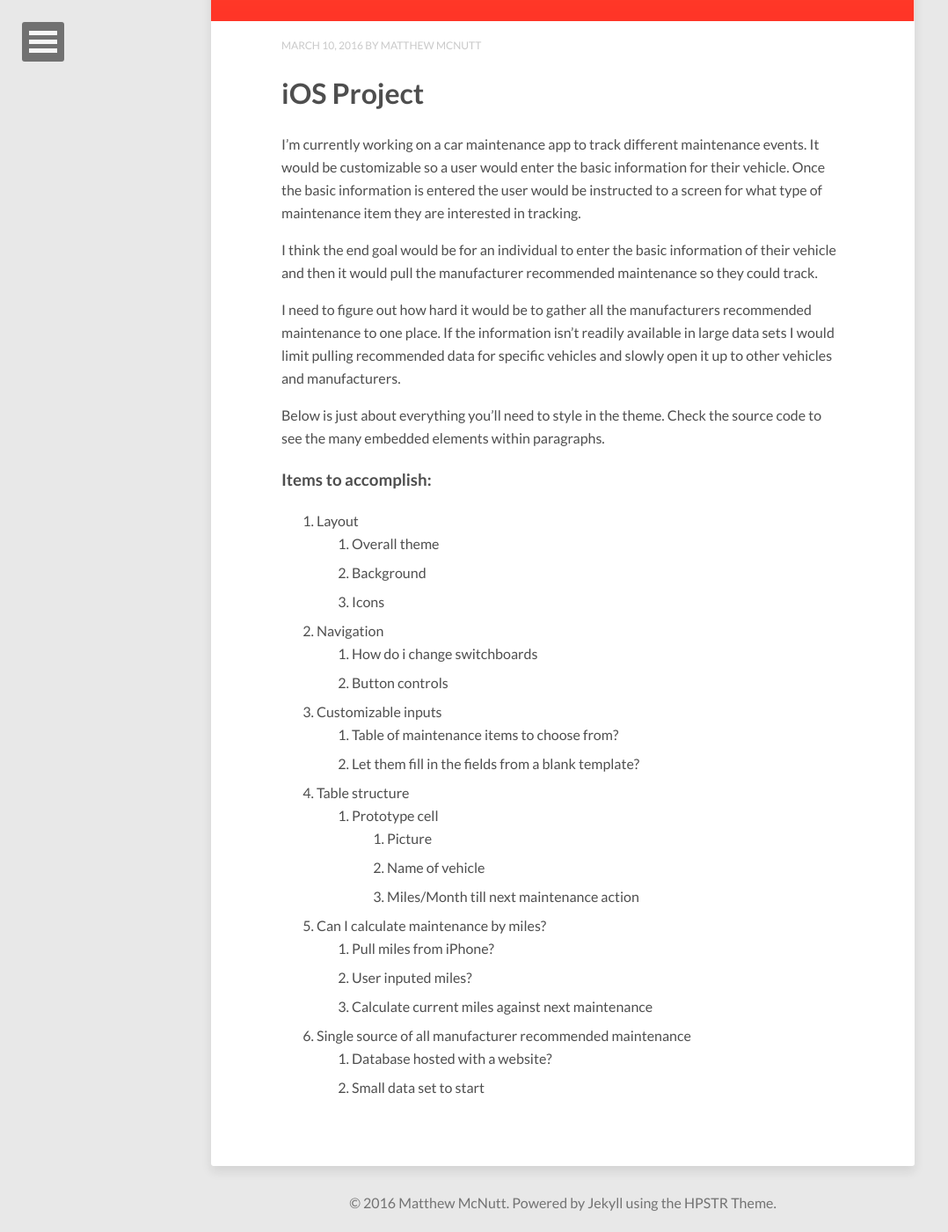
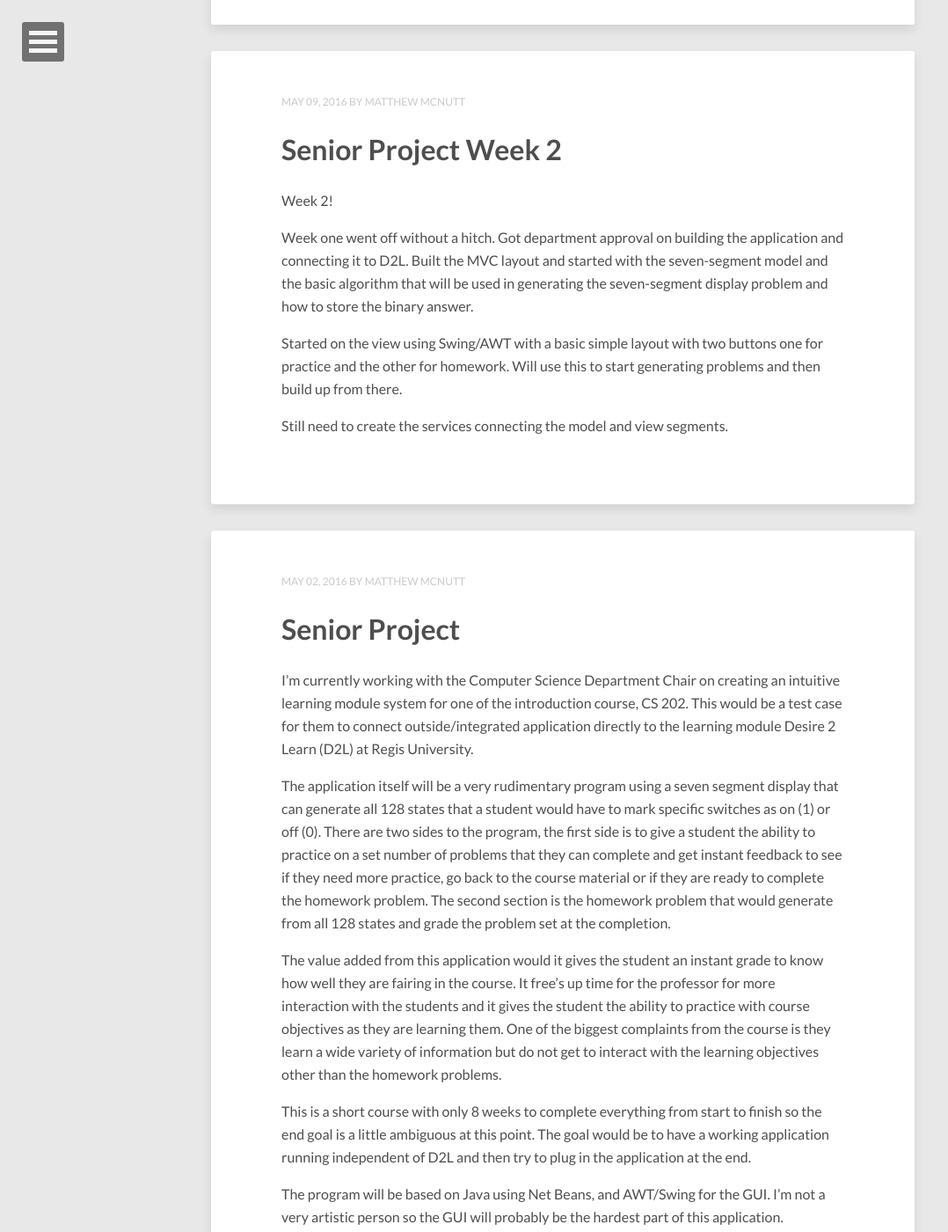
Before and after one commit to mattm86/mygithubpage, a Jekyll site: the page built from index.html, in a window 1280 px wide and 1400 px high, scrolled down 1226 px. Shown: the whole window at 88% size, without its empty margins (0-1078 px from the left). Built offline with Jekyll 4.4.1, drawn with Linux system fonts in a browser that asks for light colours; nearby versions of some CDN libraries; the list of posts is cut into pages by our own code; some of the changed text lies outside the part shown.

Commit message:
new posts
new posts on senior project

```diff
--- a/_config.yml
+++ b/_config.yml
@@ -10,7 +10,7 @@ url:
 owner:
   name:           Matthew McNutt
   avatar:         avatar.jpg
-  bio:            "Application Developer | Web Designer | Air Force Officer | Car Enthusiast"
+  bio:            "Application Developer | Air Force Officer | Car Enthusiast"
   email:          Matt@MatthewMcNutt.me
   # Social networking links used in footer. Update and remove as you like.
   twitter:
--- /dev/null
+++ b/_posts/2016-05-02-Senior-Project.md
@@ -0,0 +1,42 @@
+---
+layout: post
+title: Senior Project
+description: "A little information on the start of my Senior Project"
+modified: 2016-05-02
+tags: [Java, Senior Project]
+---
+
+I'm currently working with the Computer Science Department Chair on creating an intuitive learning module system for one of the introduction course, CS 202.  This would be a test case for them to connect outside/integrated application directly to the learning module Desire 2 Learn (D2L) at Regis University.
+
+The application itself will be a very rudimentary program using a seven segment display that can generate all 128 states that a student would have to mark specific switches as on (1) or off (0). There are two sides to the program, the first side is to give a student the ability to practice on a set number of problems that they can complete and get instant feedback to see if they need more practice, go back to the course material or if they are ready to complete the homework problem.  The second section is the homework problem that would generate from all 128 states and grade the problem set at the completion.
+
+The value added from this application would it gives the student an instant grade to know how well they are fairing in the course.  It free's up time for the professor for more interaction with the students and it gives the student the ability to practice with course objectives as they are learning them.  One of the biggest complaints from the course is they learn a wide variety of information but do not get to interact with the learning objectives other than the homework problems.
+
+This is a short course with only 8 weeks to complete everything from start to finish so the end goal is a little ambiguous at this point.  The goal would be to have a working application running independent of D2L and then try to plug in the application at the end.
+
+The program will be based on Java using Net Beans, and AWT/Swing for the GUI.  I'm not a very artistic person so the GUI will probably be the hardest part of this application.
+
+### Items to accomplish:
+
+1. Layout
+   1. Overall theme
+   2. Main Page
+   3. Homework Page
+   4. Practice Page
+2. Practice Page
+   1. Allow student to generate # of problems from 1-10
+   2. Only generate from a specific problem set
+3. Button Controls
+   1. Submit
+   2. Hint
+   3. Reset
+4. Homework Page
+   1. Generate 10 problems from the 128 problem set
+   2. Show grade after Submit
+5. Database
+   1. Store student information
+   2. Store homework problems with student_id, grade and date_time
+   3. Store practice problem attempts with student_id, grade, # of problems, date_time
+6. Connect application to D2L
+   1. Valence API
+   2. Tomcat Server
--- /dev/null
+++ b/_posts/2016-05-09-Senior-Project-Week2.md
@@ -0,0 +1,14 @@
+---
+layout: post
+title: "Senior Project Week 2"
+description: "Getting started on the application"
+modified: 2016-05-09
+tags: [Java, Senior Project]
+---
+Week 2!
+
+Week one went off without a hitch.  Got department approval on building the application and connecting it to D2L.  Built the MVC layout and started with the seven-segment model and the basic algorithm that will be used in generating the seven-segment display problem and how to store the binary answer.
+
+Started on the view using Swing/AWT with a basic simple layout with two buttons one for practice and the other for homework.  Will use this to start generating problems and then build up from there.
+
+Still need to create the services connecting the model and view segments.
--- /dev/null
+++ b/_posts/2016-05-17-Senior-Project-Week3.md
@@ -0,0 +1,15 @@
+---
+layout: post
+title: "Senior Project Week 3"
+description: "Where has the time gone"
+modified: 2016-05-17
+tags: [Java, Senior Project]
+---
+
+Week 3 almost half way done!
+
+Finished the basic layout with the practice side, homework side.  Buttons to submit, reset and a hint button to do something in the future.  I still need to add an intermediate step after the practice button is clicked to have the student choose the number of problems to practice on.
+
+The layout isn't really what I am wanting and may end up starting over with JavaFX.  The more I research it the better it looks to fit my needs.  I have never really been a fan of Net Beans GUI Palette so I have been doing everything by hand.  Creating Frames and Panels and lining up everything has been simple enough but its not the look I am going for.
+
+I also built out most of the services to help with everything.  I still need the DB service and connections.  I have the basic algorithm to generate the problem, the display and store the answer.  Need to get the users submission and grade it against the problem.
--- /dev/null
+++ b/_posts/2016-05-23-Senior-Project-Week4.md
@@ -0,0 +1,7 @@
+---
+layout: post
+title: "Senior Project Week 4"
+description: "The halfway point"
+modified: 2016-05-23
+tags: [Java, Senior Project]
+---
--- a/about/index.md
+++ b/about/index.md
@@ -14,7 +14,7 @@ modified: 2016-03-10
 
  It wasn't until my first deployment with the military that I really did anything with my creative/engineering side of my brain when I took a couple courses through [MIT OpenCourseWare](http://ocw.mit.edu/index.htm). I thought it was the greatest thing since sliced bread to be able to learn Python, Java and C# for free from a reputable college.  After a couple courses I decided it might be better to actually pursue a degree in Computer Science and enrolled at [Regis University](http://regis.edu).
 
- I am a senior at Regis finishing out my degree in Computer Science.  I currently work full time for a defense contractor doing Program Management and serve in the United States Air Force Reserves as a Maintenance Officer.
+ I am a Alumni of Regis University with a degree in Computer Science.  I currently work full time for a defense contractor doing Program Management and serve in the United States Air Force Reserves as a Maintenance Officer.
 
 ## Skills I am currently crushing:
 
--- a/index.html
+++ b/index.html
@@ -1,6 +1,6 @@
 ---
 layout: post-index
-title: Application Developer | Web Designer | Air Force Officer | Car Enthusiast
+title: Application Developer | Air Force Officer | Car Enthusiast
 description: "Describe this nonsense."
 tags: [Jekyll, theme, themes, responsive, blog, modern]
 comments: false
```
Also changed, not shown: _archive/2016-03-10-iOS-Project.md (renamed from _posts/2016-03-10-iOS-Project.md).
